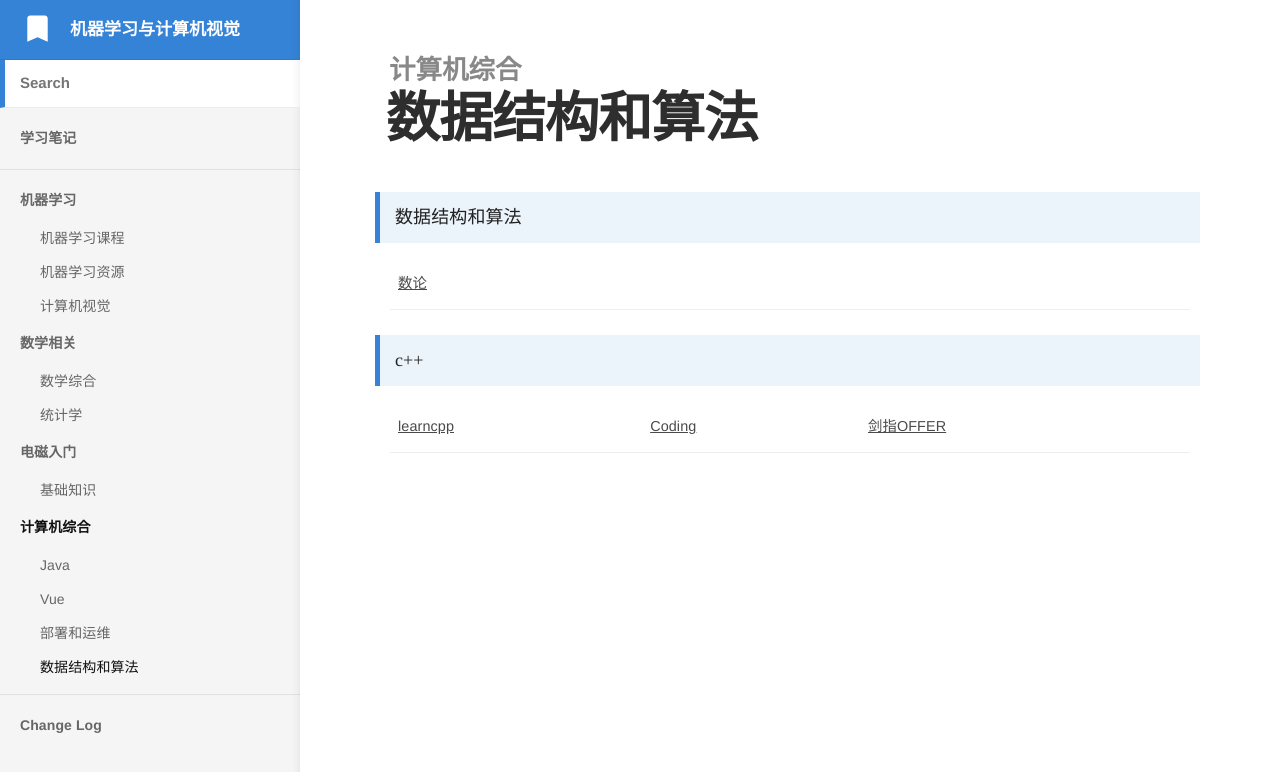
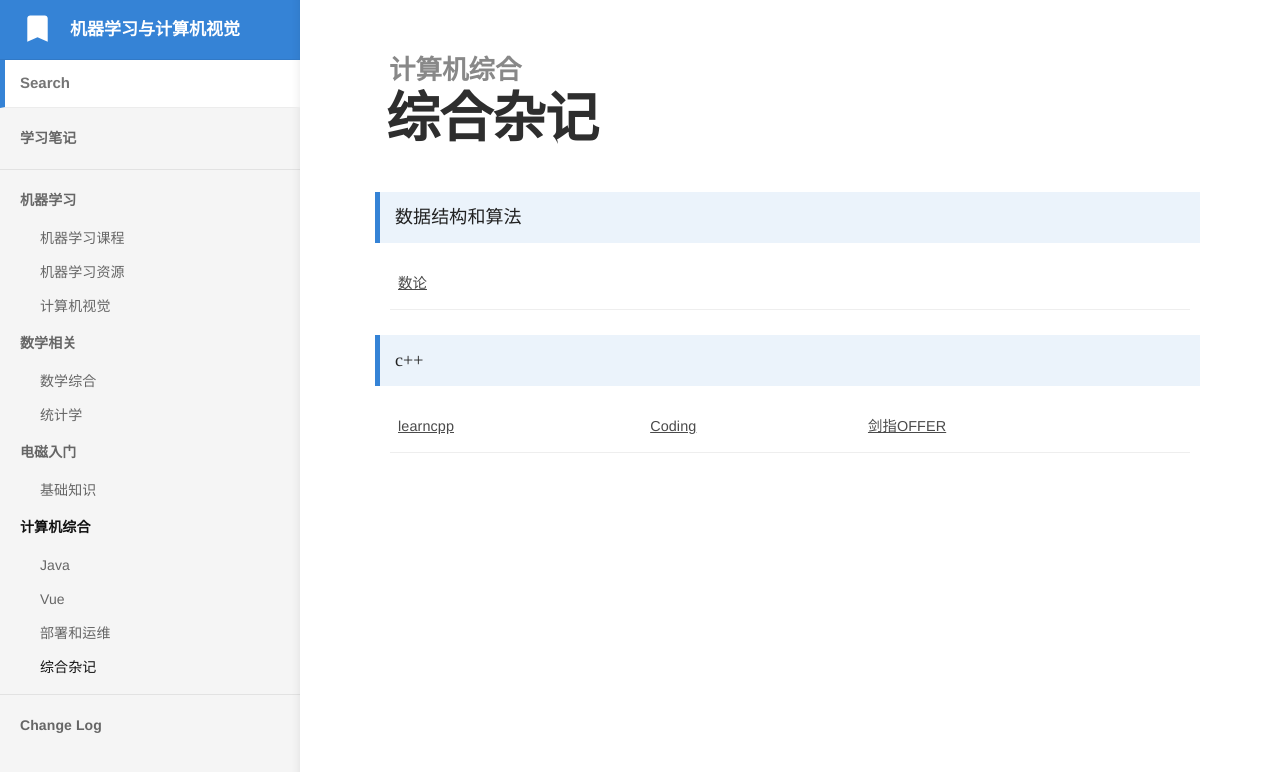
Before and after one commit to bashendixie/Machine_Learning_Notes, a Jekyll site: the page built from _docs/5、计算机综合/综合杂记.md, in a window 1280 px wide. Shown: the top 772 px of the page. Built offline with Jekyll 4.4.1, drawn with Linux system fonts in a browser that asks for light colours; some web fonts are replaced.

Commit message:
no message

```diff
--- a/_docs/5、计算机综合/综合杂记.md
+++ b/_docs/5、计算机综合/综合杂记.md
@@ -1,5 +1,5 @@
 ---
-title: 数据结构和算法
+title: 综合杂记
 category: 计算机综合
 order: 1
 ---
```
